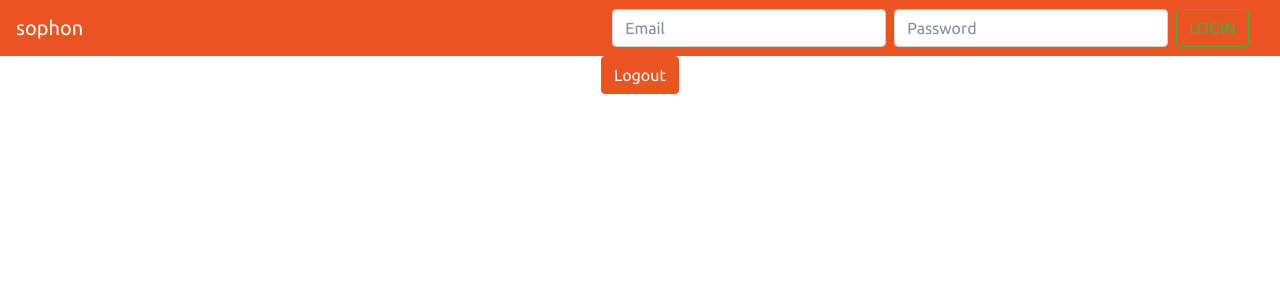
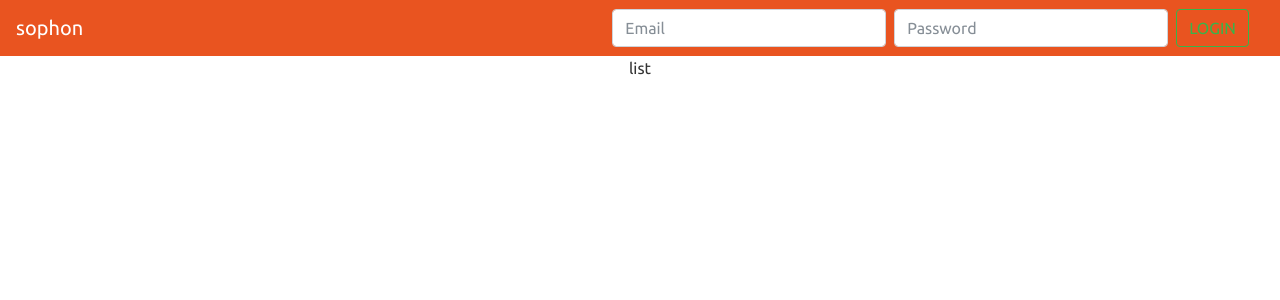
Before and after one commit to Siyer2/sophon-web-app-2, a React (Create React App) app: page /exams in a window 1280 px wide. Shown: the top 300 px of the page. Built offline with nearby package versions, Linux system fonts and the light colour scheme; sample sign-in values are in the browser's storage.

Commit message:
Moved the location of the logout button

```diff
--- /dev/null
+++ b/src/components/ExamList.js
@@ -0,0 +1,11 @@
+import React from 'react';
+
+function ExamList() {
+    return (
+        <div>
+            list
+        </div>
+    )
+}
+
+export default ExamList;
--- a/src/components/LecturerView.js
+++ b/src/components/LecturerView.js
@@ -1,29 +1,15 @@
 import React from 'react';
-import { Link } from 'react-router-dom';
-import { connect } from 'react-redux';
 
-import { logout } from '../actions/authAction';
 import NavBar from '../components/NavBar';
+import ExamList from '../components/ExamList';
 
 function LecturerView(props) {
     return (
         <div>
             <NavBar />
-            <Link to="/" onClick={() => props.logout()}>
-                <button type="button" className="btn btn-primary">
-                    Logout
-                </button>
-            </Link>
+            <ExamList />
         </div>
     )
 }
 
-const mapDispatchToProps = dispatch => {
-    return {
-        logout: () => {
-            dispatch(logout())
-        }
-    }
-}
-
-export default connect(null, mapDispatchToProps)(LecturerView);
+export default LecturerView;
--- a/src/components/NavBar.js
+++ b/src/components/NavBar.js
@@ -1,7 +1,9 @@
 import React from 'react';
 import { connect } from 'react-redux';
+import { Link } from 'react-router-dom';
 import {
-    login
+    login,
+    logout
 } from '../actions/authAction';
 
 var state = {};
@@ -11,7 +13,6 @@ function handleChange(event, name) {
 }
 
 function NavBar(props) {
-    console.log(props.auth)
     function loginClicked() {
         props.login(state.email, state.password);
     }
@@ -30,11 +31,17 @@ function NavBar(props) {
 
     return (
         <nav className="navbar navbar-expand-lg navbar-dark bg-primary">
-            <a href="localhost:3000" className="navbar-brand">
+            <a href={props.auth.user._id ? '/exams' : '/'} className="navbar-brand">
                 sophon
             </a>
 
-            {!props.auth.user._id &&
+            {props.auth.user._id ?
+            <Link className="justify-content-end form-inline col" to="/" onClick={() => props.logout()}>
+                <button type="button" className="btn btn-primary">
+                    Logout
+            </button>
+            </Link>
+            :
             <div className="justify-content-end form-inline col">
                 <input onChange={(e) => { handleChange(e, 'email') }} className="form-control mr-sm-2" type="email" placeholder="Email" />
                 <input onChange={(e) => { handleChange(e, 'password') }} className="form-control mr-sm-2" type="password" placeholder="Password" />
@@ -54,6 +61,9 @@ const mapDispatchToProps = dispatch => {
     return {
         login: (email, password) => {
             dispatch(login(email, password))
+        },
+        logout: () => {
+            dispatch(logout())
         }
     }
 }
```
